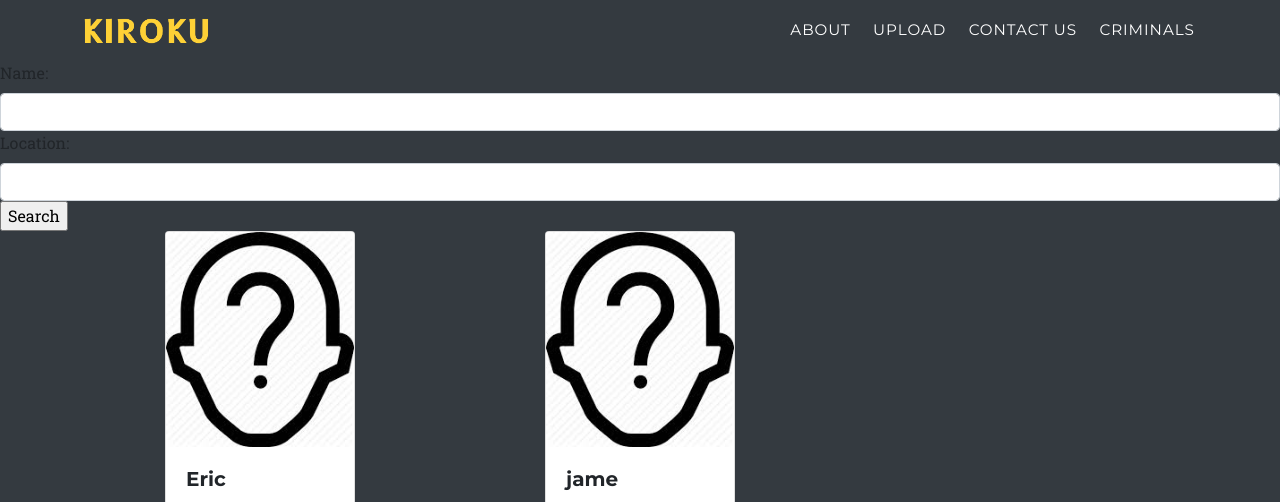
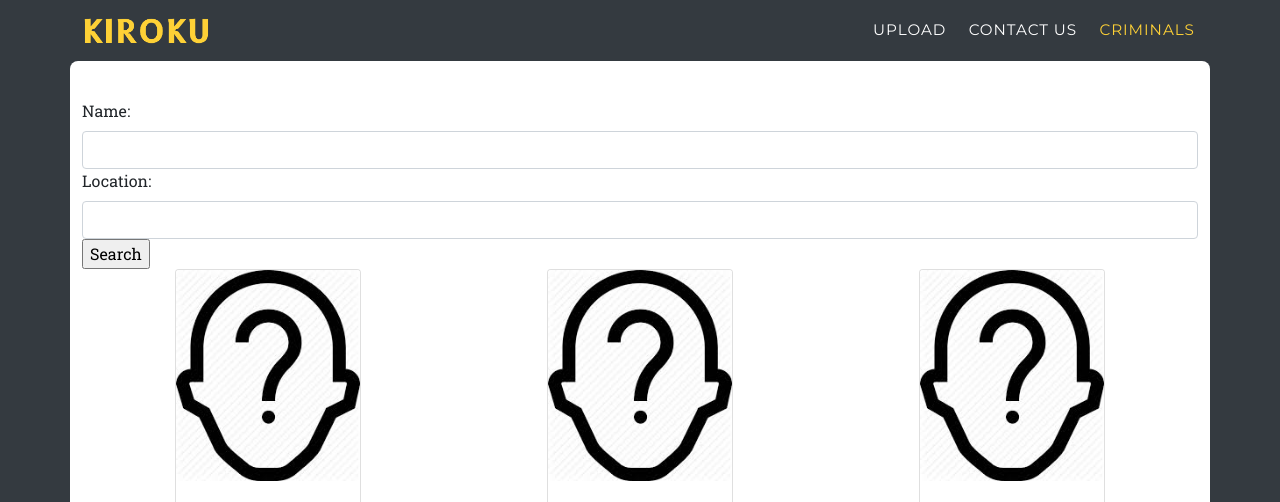
Before and after one commit to mareea-mehbin/cds, a Django app: page /criminals/ in a window 1280 px wide. Shown: the top 502 px of the page. Run offline with Django 3.2, Linux system fonts and the light colour scheme; data comes from the database, SQL or seed files in the repository; some libraries are stand-ins or nearby versions; some web fonts are replaced.

Commit message:
remove about, change criminal view

```diff
--- a/criminals/templates/criminals/criminals.html
+++ b/criminals/templates/criminals/criminals.html
@@ -1,6 +1,8 @@
 {% extends 'base_template.html' %}
 
 {% block content %}
+
+<div class="container emp-profile">
 
 <form action="{% url 'criminals:search' %}", method="GET">
 
@@ -57,4 +59,6 @@
 not found
 {% endif %}
 
+</div>
+
 {% endblock %}
--- a/criminals/views.py
+++ b/criminals/views.py
@@ -20,7 +20,7 @@ class CriminalsView(View):
             criminals = Criminal.objects.all()
 
         # Pagination
-        paginator = Paginator(criminals, 2)
+        paginator = Paginator(criminals, 6)
         page_number = request.GET.get('page')
         page_obj = paginator.get_page(page_number)
 
--- a/static/js/scripts.js
+++ b/static/js/scripts.js
@@ -35,12 +35,6 @@
         $(".navbar-collapse").collapse("hide");
     });
 
-    // Activate scrollspy to add active class to navbar items on scroll
-    $("body").scrollspy({
-        target: "#mainNav",
-        offset: 74,
-    });
-
     // Collapse Navbar
     var navbarCollapse = function () {
         if ($("#mainNav").offset().top > 100) {
--- a/templates/base_template.html
+++ b/templates/base_template.html
@@ -38,11 +38,6 @@
       </button>
       <div class="collapse navbar-collapse" id="navbarResponsive">
         <ul class="navbar-nav text-uppercase ml-auto">
-          <li class="nav-item">
-            <a class="nav-link js-scroll-trigger {% if request.resolver_match.url_name == 'about'%} active {% endif %}"
-              {% if request.resolver_match.url_name == 'home' %} href="#services" {% else %}
-              href="{% url 'home'%}#services" {% endif %}>About</a>
-          </li>
           <li class="nav-item">
             <a class="nav-link  {% if request.resolver_match.url_name == 'upload'%} active {% endif %}"
               href=" {% url 'upload:upload' %} ">Upload</a>
@@ -91,7 +86,6 @@
   <!-- Third party plugin JS-->
   <script src="https://cdnjs.cloudflare.com/ajax/libs/jquery-easing/1.4.1/jquery.easing.min.js"></script>
 
-  <!-- Core theme JS-->
   <script src={% static 'js/scripts.js' %}></script>
 
 </body>
--- a/templates/home.html
+++ b/templates/home.html
@@ -148,5 +148,4 @@
   </div>
 </section>
 
-
 {% endblock %}
```
